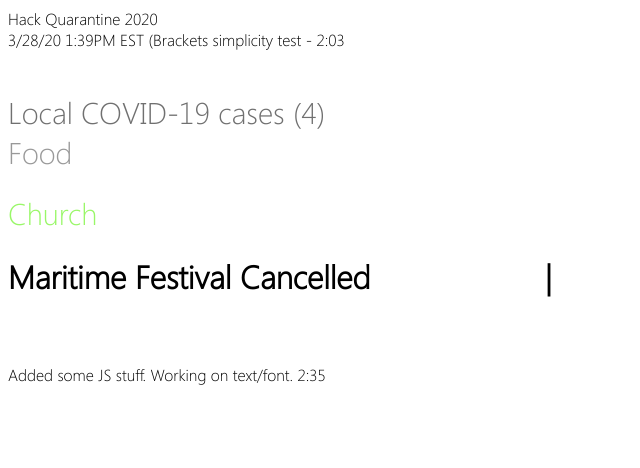
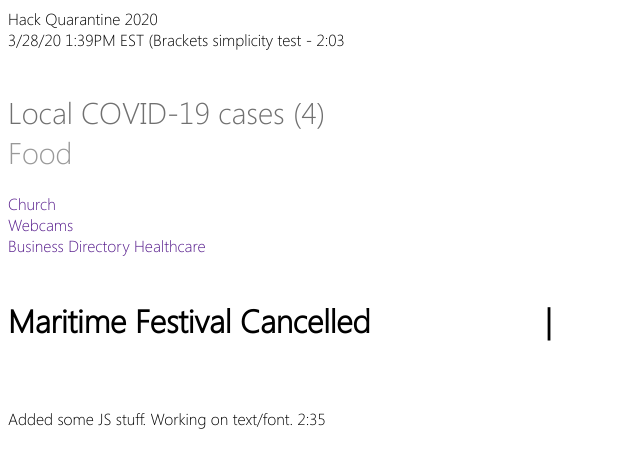
Before and after one commit to chadgainor/cure, a plain HTML site: page index.html in a window 1280 px wide. Shown: the whole page, without its empty margins (0-640 px from the left). Drawn offline with Linux system fonts and the light colour scheme; a script that the page names is missing.

Commit message:
Update index.html

```diff
--- a/index.html
+++ b/index.html
@@ -8,7 +8,10 @@ Hack Quarantine 2020 <br>
 <br>
 <a href="" style="text-decoration:none" class="item1 C">Local COVID-19 cases (4)</a><br>
     <a href="" style="text-decoration:none" class="item2 A">Food<br></a><br>
-    <a href="" style="text-decoration:none" class="item3 B">Church<br></a>
+    <a href="" style="text-decoration:none" class="item3 Green">Church</a><br>
+<a href="" style="text-decoration:none" class="item3 Green">Webcams</a><br>
+<a href="" style="text-decoration:none" class="item3 Green">Business Directory</a>
+<a href="" style="text-decoration:none" class="item3 Green">Healthcare</a><br><br>
 <h1>
 <span class="text_1">Maritime Festival Cancelled</span>
 <span class="text_2">Food delivery available until 8PM</span>
```
